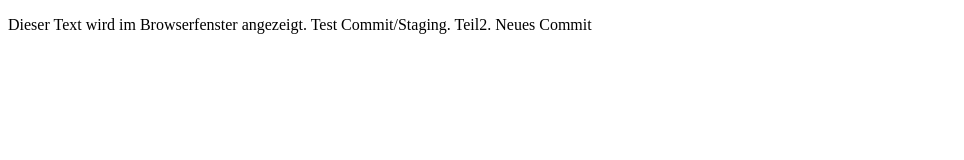
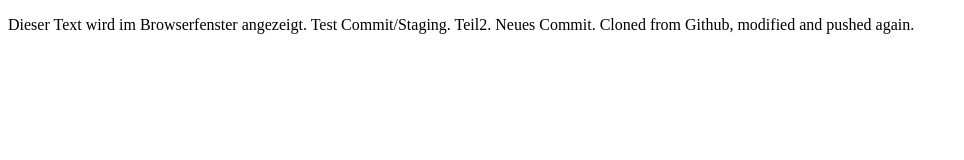
Before and after one commit to OliverMuehlbauer/git_repo_1, a plain HTML site: page index.html in a window 1280 px wide. Shown: the whole page, without its empty margins (0-964 px from the left). Drawn offline with Linux system fonts and the light colour scheme.

Commit message:
Modified Index.html

```diff
--- a/index.html
+++ b/index.html
@@ -6,6 +6,6 @@
     <title>Beschreibung der Seite (erscheint in der Titelzeile des Browsers)</title>
   </head>
   <body>
-    <p>Dieser Text wird im Browserfenster angezeigt. Test Commit/Staging. Teil2. Neues Commit</p>
+    <p>Dieser Text wird im Browserfenster angezeigt. Test Commit/Staging. Teil2. Neues Commit. Cloned from Github, modified and pushed again.</p>
   </body>
 </html>
```
